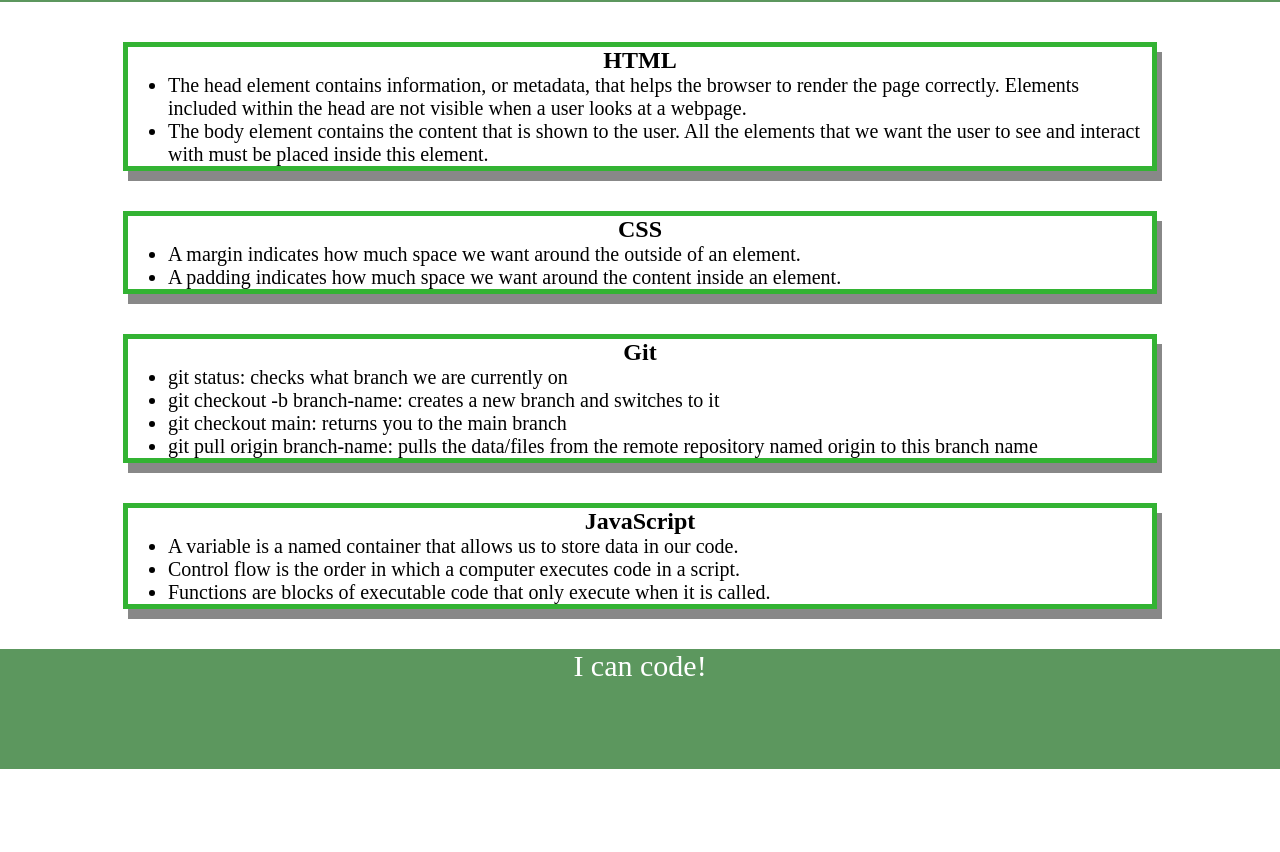
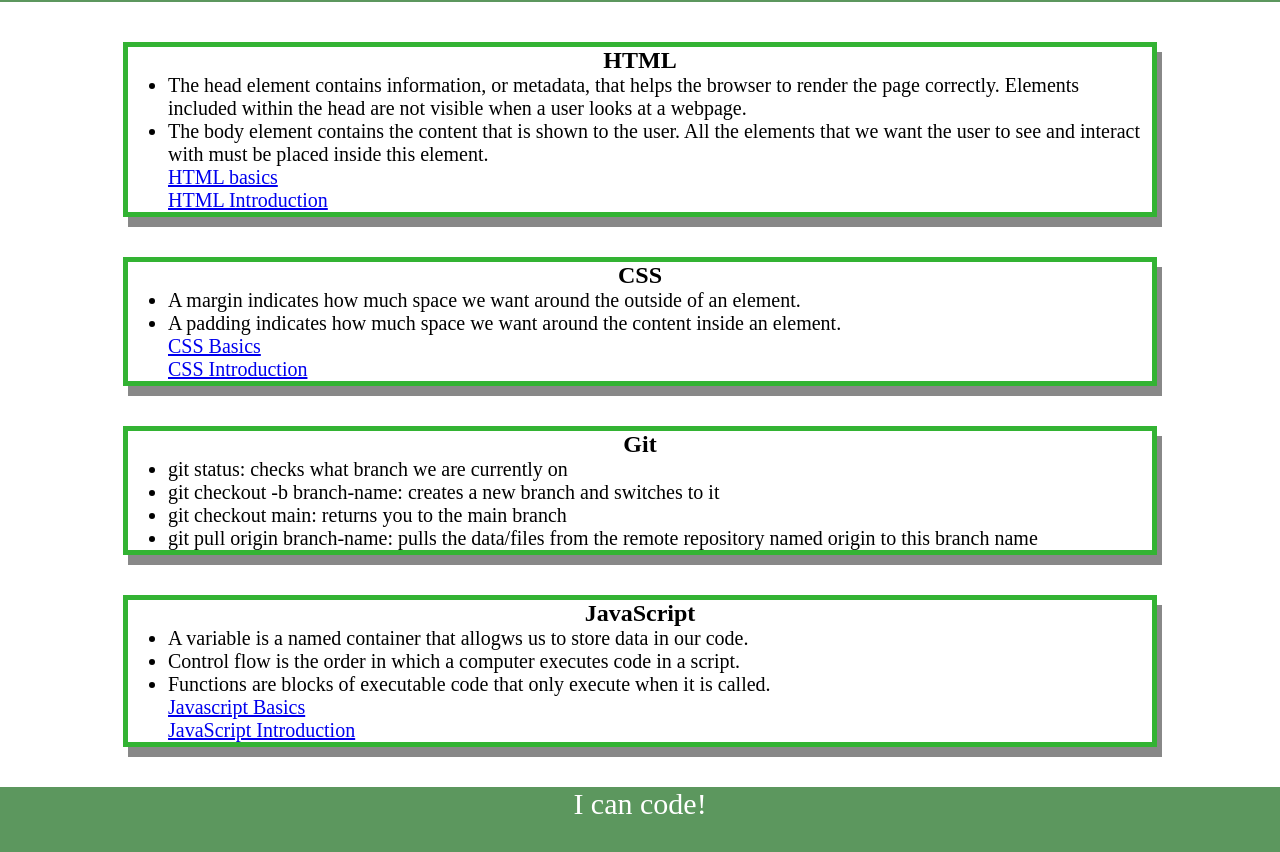
Before and after one commit to Mahat-A/prework-study-guide, a plain HTML site: page index.html in a window 1280 px wide. Shown: the part 118-970 px from the top of the page. Before the commit the page ends 887 px from the top, so only its background shows below. Drawn offline with Linux system fonts and the light colour scheme.

Commit message:
Added useful resource URLS

```diff
--- a/index.html
+++ b/index.html
@@ -19,6 +19,9 @@
         <ul>
           <li>The head element contains information, or metadata, that helps the browser to render the page correctly. Elements included within the head are not visible when a user looks at a webpage.</li>
           <li>The body element contains the content that is shown to the user. All the elements that we want the user to see and interact with must be placed inside this element.</li>
+          <a href="https://developer.mozilla.org/en-US/docs/Learn/Getting_started_with_the_web/HTML_basics">HTML basics</a><br />
+          <a href="https://developer.mozilla.org/en-US/docs/Learn/HTML/Introduction_to_HTML">HTML Introduction</a>
+
         </ul>
 
       </section>
@@ -28,6 +31,8 @@
         <ul>
           <li>A margin indicates how much space we want around the outside of an element.</li>
           <li>A padding indicates how much space we want around the content inside an element.</li>
+          <a href="https://developer.mozilla.org/en-US/docs/Learn/Getting_started_with_the_web/CSS_basics">CSS Basics</a><br />
+          <a href="https://developer.mozilla.org/en-US/docs/Learn/CSS/First_steps">CSS Introduction</a>
         </ul>
 
 
@@ -49,9 +54,11 @@
       <section class="card" id="javascript-section">
         <h2>JavaScript</h2>
         <ul>
-          <li>A variable is a named container that allows us to store data in our code.</li>
+          <li>A variable is a named container that allogws us to store data in our code.</li>
           <li>Control flow is the order in which a computer executes code in a script.</li>
           <li>Functions are blocks of executable code that only execute when it is called. </li>
+          <a href="https://developer.mozilla.org/en-US/docs/Learn/Getting_started_with_the_web/JavaScript_basics">Javascript Basics</a><br />
+          <a href="https://developer.mozilla.org/en-US/docs/Learn/JavaScript/First_steps">JavaScript Introduction</a>
         </ul>
 
 
```
